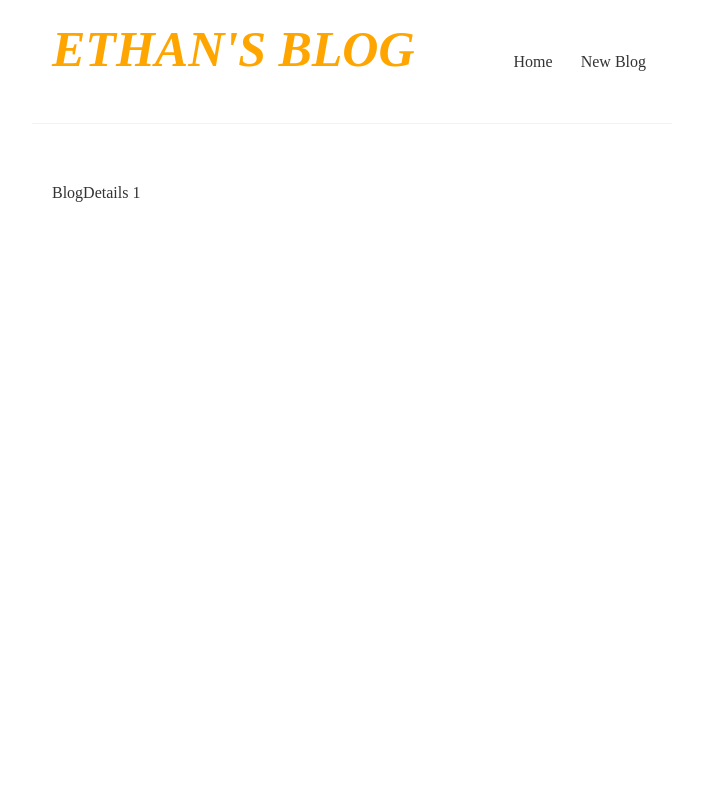
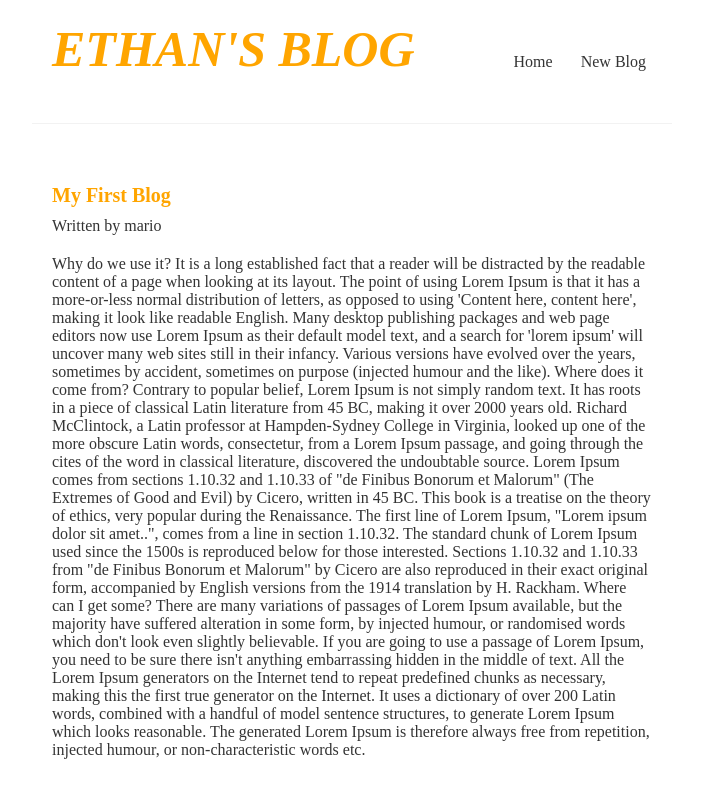
Before and after one commit to evstraub/blog-app, a React (Create React App) app in the folder blog-app/: page /blogs/1 in a window 1280 px wide. Shown: the top 798 px of the page, without its empty margins (288-991 px from the left). Built offline with nearby package versions, Linux system fonts and the light colour scheme; data requests are answered from the project's data file; a web font is replaced by a local one.

Commit message:
added fetch hook to BlogDetails and added styling

```diff
--- a/blog-app/src/BlogDetails.js
+++ b/blog-app/src/BlogDetails.js
@@ -1,10 +1,21 @@
 import { useParams } from "react-router-dom"
+import useFetch from "./components/useFetch"
 
 const BlogDetails = () => {
 const { id } = useParams()
-
+const {data:blog, error, isLoading} =useFetch("http://localhost:8000/blogs/" + id)
   return (
-    <div>BlogDetails {id}</div>
+   <div className="blog-details">
+    {isLoading && <div>Loading...</div>}
+    {error && <div>{error}</div>}
+    {blog && (
+        <article>
+            <h2>{blog.title}</h2>
+            <p> Written by {blog.author}</p>
+            <div>{blog.body}</div>
+        </article>
+    )}
+   </div>
   )
 }
 
--- a/blog-app/src/index.css
+++ b/blog-app/src/index.css
@@ -59,3 +59,19 @@
 .blog-preview a {
   text-decoration: none;
 }
+.blog-details h2 {
+  font-size: 20px;
+  color: orange;
+  margin-bottom: 10px;
+}
+.blog-details div {
+  margin: 20px 0;
+}
+/* .blog-details button {
+  background: orange;
+  color: #fff;
+  border: 0;
+  padding: 8px;
+  border-radius: 8px;
+  cursor: pointer;
+} */
```
